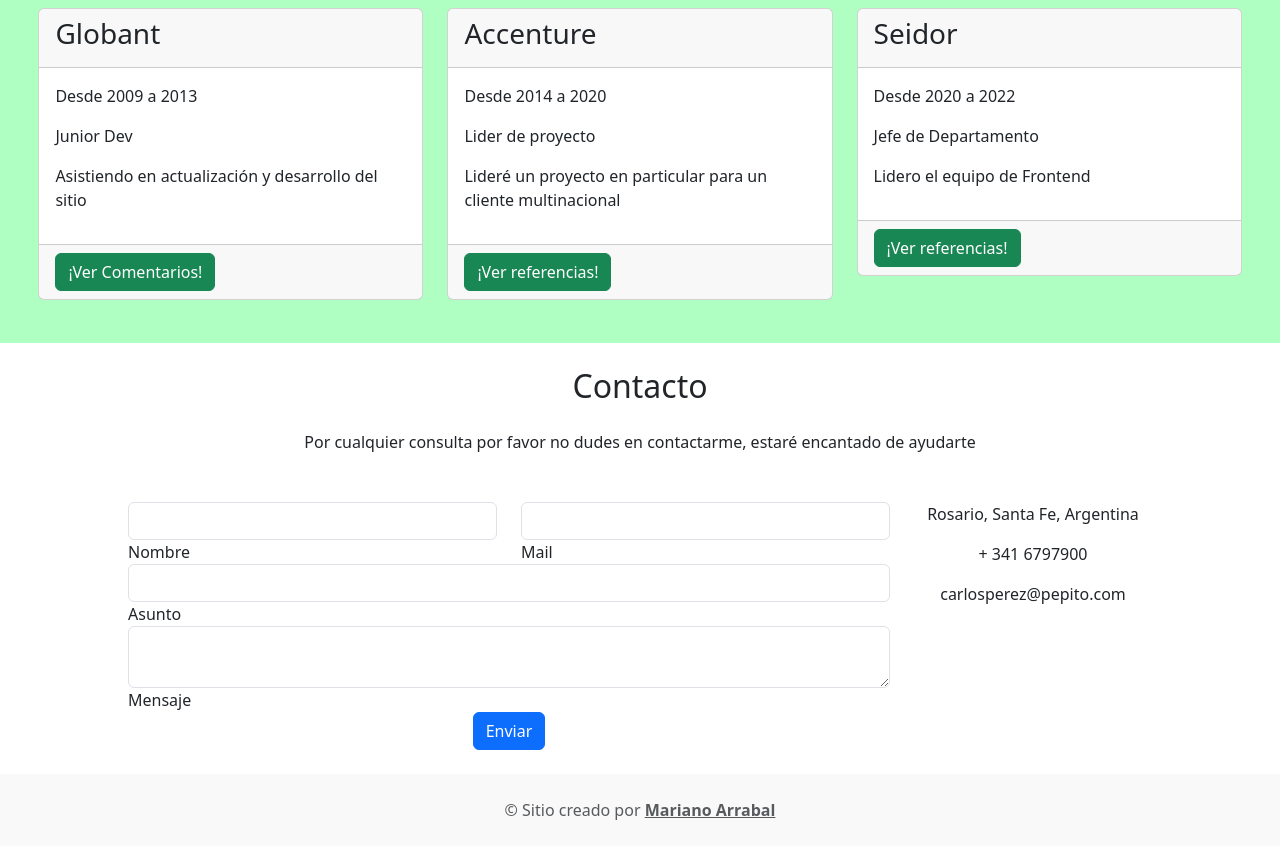
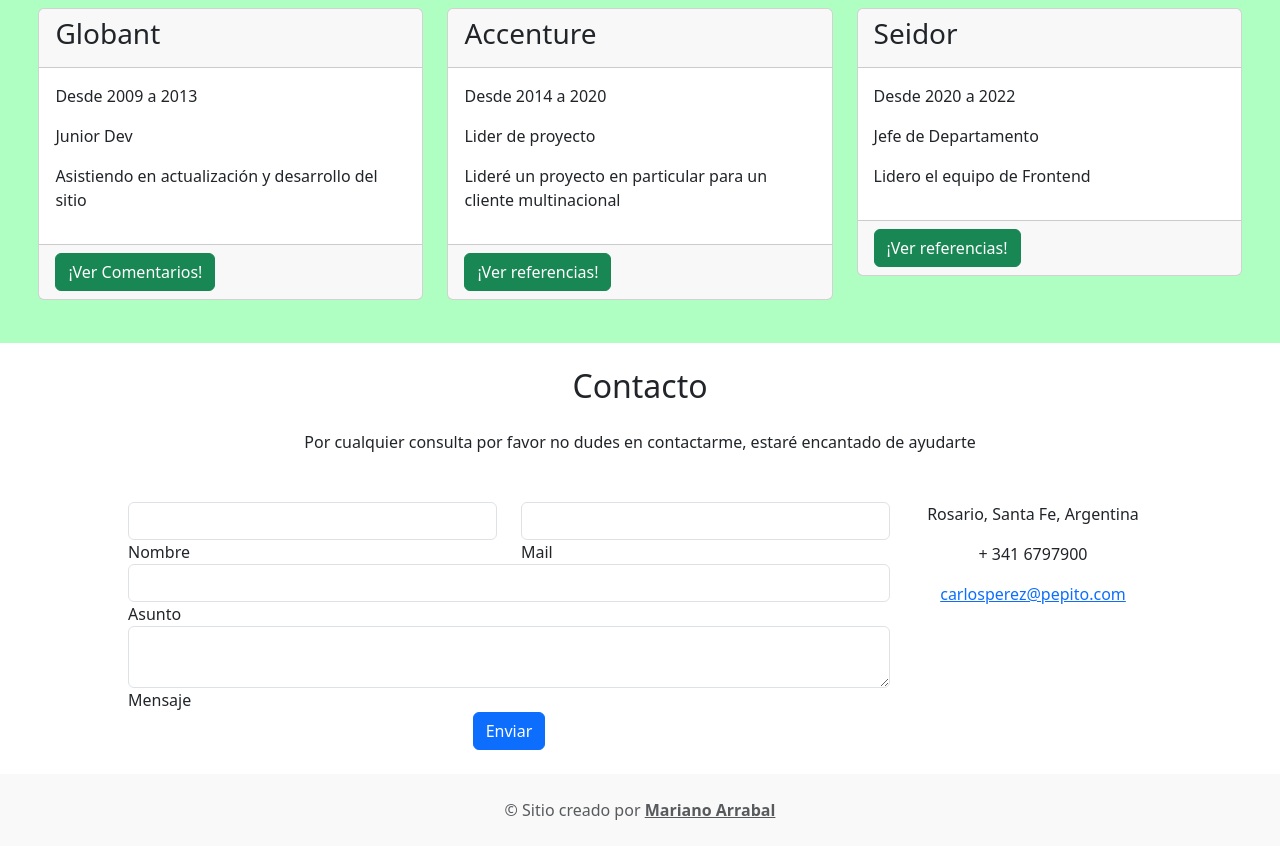
Before and after one commit to mariiano92/mariiano92.github.io, a plain HTML site: page index.html in a window 1280 px wide. Shown: the part 701-1547 px from the top of the page. Drawn offline with nearby package versions, Linux system fonts and the light colour scheme.

Commit message:
Correcion mailto
cambio de elemento p por a

```diff
--- a/index.html
+++ b/index.html
@@ -235,7 +235,7 @@
                 </li>
 
                 <li><i class="fas fa-envelope mt-4 fa-2x"></i>
-                    <p href="carlosperez@pepito.com">carlosperez@pepito.com</p>
+                    <a href="carlosperez@pepito.com">carlosperez@pepito.com</a>
                 </li>
             </ul>
         </div>
```
